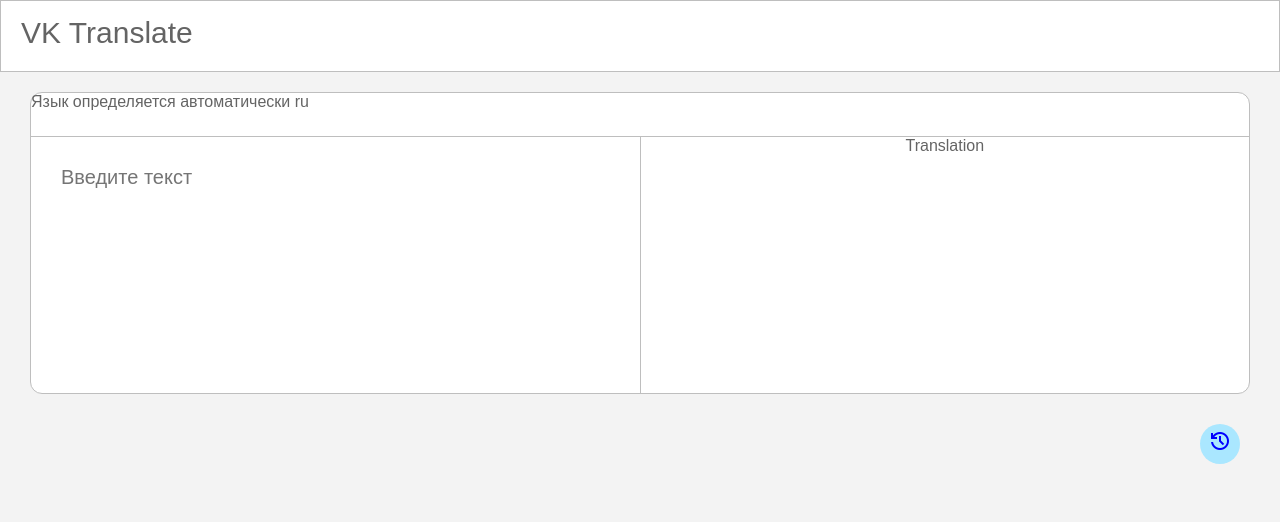
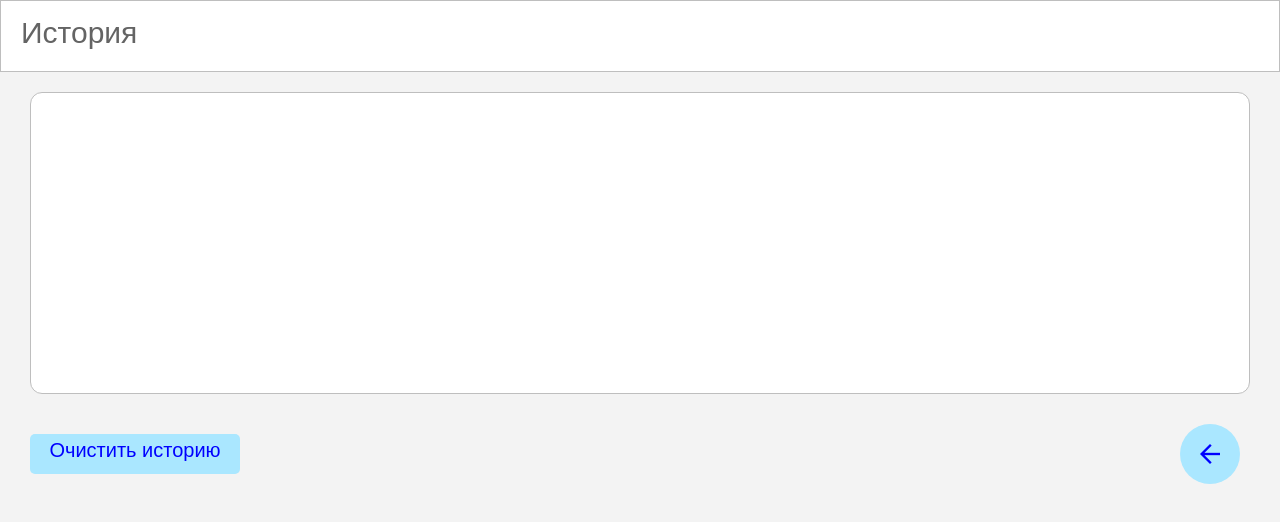
Before and after one commit to reatlaz/2022-2-VK-EDU-FS-Frontend-R-AFIATULLOV, a React (Create React App) app in the folder exam/: page /#/history in a window 1280 px wide. Before the commit this address led to /. Shown: the top 522 px of the page. Built offline with nearby package versions, Linux system fonts and the light colour scheme.

Commit message:
language select ready

```diff
--- a/exam/src/components/Button/Button.css
+++ b/exam/src/components/Button/Button.css
@@ -1,4 +1,5 @@
-.icon {
+.material-symbols-outlined {
+
   font-size: 30px;
   margin: auto;
   width: 40px;
@@ -7,6 +8,8 @@
 
 
 .button {
+  display: flex;
+  justify-content: center;
   font-size: 40px !important;
   align-self: flex-end;
   justify-self: flex-end;
@@ -15,8 +18,8 @@
   margin: 10px;
   padding: 5px;
   color: blue;
-  width: 30px;
-  height: 30px;
+  width: 50px;
+  height: 50px;
   border: 0;
   cursor: pointer;
   transition: background-color 0.25s;
--- a/exam/src/pages/PageHistory/PageHistory.css
+++ b/exam/src/pages/PageHistory/PageHistory.css
@@ -0,0 +1,75 @@
+body {
+  font-family: "Product Sans",Arial,sans-serif;
+  color: rgb(100, 100, 100);
+  background-color: rgb(243, 243, 243);
+
+}
+.heading {
+  font-size: 30px;
+  font-family: "Product Sans",Arial,sans-serif;
+  color: rgb(100, 100, 100);
+  height: 40px;
+
+}
+
+.translate-box {
+  display: flex;
+  flex-direction: column;
+  border-radius: 12px;
+  background-color: white;
+  margin: 20px 30px;
+  height: 300px;
+  border: 1px solid;
+  border-color: rgb(190, 190, 190);
+
+}
+
+.history-item {
+  padding: 15px;
+  border-bottom: 1px solid;
+  border-color: rgb(190, 190, 190);
+  transition: 0.25s;
+}
+.history-item:hover {
+  padding: 15px;
+  border-bottom: 1px solid;
+  border-color: rgb(190, 190, 190);
+  background-color: rgb(243, 243, 243);
+}
+.translate-history {
+  display: flex;
+  flex-direction: column;
+  border-radius: 12px;
+  background-color: white;
+  margin: 20px 30px;
+  min-height: 300px;
+  border: 1px solid;
+  border-color: rgb(190, 190, 190);
+}
+
+.history-buttons {
+  margin: 20px 30px;
+  display: flex;
+  justify-content: space-between;
+  flex-direction: row-reverse;
+}
+.clear-button {
+  margin: auto 0;
+  font-size: 20px !important;
+  text-align: center;
+  background-color: rgb(170, 231, 255);
+
+  padding: 5px;
+  color: blue;
+  width: 200px;
+  height: 30px;
+  border: 0;
+  cursor: pointer;
+  transition: background-color 0.25s;
+  border-radius: 5px;
+}
+
+.clear-button:hover {
+  background-color: #5297ff;
+
+}
--- a/exam/src/pages/PageHistory/PageHistory.jsx
+++ b/exam/src/pages/PageHistory/PageHistory.jsx
@@ -1,25 +1,36 @@
-import React, {useState, useEffect, useCallback, useRef} from 'react';
-import {Link, useParams} from 'react-router-dom'
+import React, {useState} from 'react';
+// import {Link, useParams} from 'react-router-dom'
 import {Button} from '../../components';
 import './PageHistory.css';
 
 export function PageHistory() {
   const [history, setHistory] = useState(JSON.parse(localStorage.getItem('history')));
-  useEffect(() => {
-    console.log(history)
-  }, [])
+  // useEffect(() => {
+  //   console.log(history)
+  // }, [])
   return (
     <div className='page-translate'>
     <nav>
       <div className='heading'>
-        VK Translate
+        История
       </div>
     </nav>
-    <div className='translate-box'>
-      {history && history.map((i) => <div>{i}</div>)}
+
+    <div className='translate-history'>
+      {history && history.map(
+        (item, index) => <div
+        className='history-item'
+        key={index}>
+          {item}
+        </div>
+      )}
     </div>
-    <div className='history-button'>
+    <div className='history-buttons'>
+
       <Button className='button' value='arrow_back' goTo='/'/>
+      <div className='clear-button' onClick={() =>  {localStorage.clear(); setHistory([])}}>
+        Очистить историю
+      </div>
     </div>
 
     </div>
--- a/exam/src/pages/PageTranslate/PageTranslate.css
+++ b/exam/src/pages/PageTranslate/PageTranslate.css
@@ -11,6 +11,7 @@
   height: 40px;
 
 }
+
 nav {
   background-color: white;
   display: flex;
@@ -35,8 +36,10 @@
 }
 
 .translate-header{
+  align-items: center;
   height: 50px;
   display: flex;
+  justify-content: space-evenly;
   flex-direction: row;
   border-bottom: 1px solid;
   border-color: rgb(190, 190, 190);
@@ -45,32 +48,97 @@
   display: flex;
   flex-direction: row;
   height: 100%;
+  width: 100%;
 }
-
+.text-form {
+  width: 100%;
+  height: 100%;
+}
 input {
-  font-size: 30px;
+  color: rgb(100, 100, 100);
+  font-size: 25px;
   font-family: "Product Sans",Arial,sans-serif;
-  width: calc(100% - 60px);
+  width: calc(100% - 40px);
   border: 0;
   height: auto;
   padding: 20px;
 }
 .translate-from{
-  width: 50%;
+  font-size: 25px;
+  min-width: 50%;
   border: 0;
   border-right: 1px solid;
   border-color: rgb(190, 190, 190);
 }
 .translate-to{
+  width: 50% !important;
+  text-align: left;
+  font-size: 25px;
+  font-family: "Product Sans",Arial,sans-serif;
   width: 50%;
+  border: 0;
+  height: auto;
+  padding: 20px;
 }
 input::placeholder  {
-  font-size: 20px;
+  font-size: 25px;
 }
-
+input:focus {
+  outline: none !important;
+}
+.language {
+  width: calc(50% - 20px);
+}
+.arrow {
+  width: 40px;
+}
 .history-button {
-
   margin: 20px 30px;
   display: flex;
   flex-direction: row-reverse;
 }
+
+.custom-dropdown {
+  position: relative;
+  display: inline-block;
+  vertical-align: middle;
+  margin: 10px; /* demo only */
+}
+
+.custom-dropdown select {
+  background-color: #e9e9e9;
+  color: rgb(100, 100, 100);
+  font-size: inherit;
+  padding: .5em;
+  padding-right: 2.5em;
+  border: 0;
+  margin: 5px;
+  border-radius: 3px;
+  text-indent: 0.01px;
+  width: 425.5px;
+  -webkit-appearance: button;
+}
+
+.custom-dropdown::before,
+.custom-dropdown::after {
+  content: "";
+  position: absolute;
+  pointer-events: none;
+}
+
+
+.custom-dropdown select[disabled] {
+  color: rgba(0,0,0,.3);
+}
+
+.custom-dropdown select[disabled]::after {
+  color: rgba(0,0,0,.1);
+}
+
+.custom-dropdown::before {
+  background-color: rgba(0,0,0,.15);
+}
+
+.custom-dropdown::after {
+  color: rgba(0,0,0,.4);
+}
--- a/exam/src/pages/PageTranslate/PageTranslate.jsx
+++ b/exam/src/pages/PageTranslate/PageTranslate.jsx
@@ -1,24 +1,55 @@
 import React, {useState} from 'react';
+import { Icon } from '@mui/material';
 import {Button} from '../../components';
+
 import './PageTranslate.css';
+import { useEffect } from 'react';
 
 export function PageTranslate() {
   const [text, setText] = useState('');
   const [translatedText, setTranslatedText] = useState('Translation');
-  const [language, setLanguage] = useState('ru');
-  const [detectedLanguage, setDetectedLanguage] = useState('Язык определится автоматически');
+
+  const [languages, setLanguages] = useState([]);
+  // const [detectedLanguage, setDetectedLanguage] = useState('Язык определится автоматически');
+  useEffect(() => {
+    chooseLanguage()
+  }, [])
   const handleChange = (event) => {
     setText(event.target.value);
   }
   const handleSubmit = (event) => {
     event.preventDefault();
     if (text !== '') {
-      translate(language);
+      translate();
       setText('');
 
     }
   }
-  const translate = (to) => {
+  const chooseLanguage = () => {
+    const options = {
+      method: 'GET',
+      headers: {
+        'X-RapidAPI-Key': 'df5ffa97f3mshfa5277882376ad1p1db7b7jsnb69ba524116a',
+        'X-RapidAPI-Host': 'microsoft-translator-text.p.rapidapi.com',
+        'x-rapidapi-ua': 'RapidAPI-Playground'
+      }
+    };
+
+    fetch('https://microsoft-translator-text.p.rapidapi.com/languages?api-version=3.0', options)
+      .then(response => response.json())
+      .then(response => {
+        console.log(response)
+
+        let langs = []
+        Object.keys(response.translation).forEach(function(key, index) {
+          langs.push({key, ...(response.translation[key])})
+        });
+        setLanguages(langs)
+        console.log(langs)
+        })
+      .catch(err => console.error(err));
+  }
+  const translate = () => {
     const options = {
       method: 'POST',
       headers: {
@@ -26,10 +57,13 @@
         'X-RapidAPI-Key': 'df5ffa97f3mshfa5277882376ad1p1db7b7jsnb69ba524116a',
         'X-RapidAPI-Host': 'microsoft-translator-text.p.rapidapi.com'
       },
-      body: '[{"Text":"I would really like to drive your car around the block a few times."}]'
+      body: `[{"Text":"${text}"}]`
     };
+    const e = document.getElementById('lang-select');
+    const language = e.value;
+    console.log(language)
 
-    fetch(`https://microsoft-translator-text.p.rapidapi.com/translate?to%5B0%5D=${to}&api-version=3.0&profanityAction=NoAction&textType=plain`, options)
+    fetch(`https://microsoft-translator-text.p.rapidapi.com/translate?to%5B0%5D=${language}&api-version=3.0&profanityAction=NoAction&textType=plain`, options)
       .then(response => response.json())
       .then(response => {
         const res = response[0].translations[0].text
@@ -53,14 +87,31 @@
     </nav>
     <div className='translate-box'>
       <div className='translate-header'>
+        <div className='language'>
+          Language is detected automatically
+        </div>
+        <div>
+          <Icon className='arrow material-symbols-outlined'>
+            arrow_forward
+          </Icon>
+        </div>
 
-        Язык определяется автоматически
-        {'\n'}
-        {language}
+
+
+
+        <div className='language' onClick={chooseLanguage}>
+          <span className="custom-dropdown">
+            <select id='lang-select'>
+              <option value="">Select language</option>
+              {languages && languages.map((item, index) => <option value={item.key} key={index}>{item.name + ' (' + item.nativeName + ')'}</option>
+              )}
+            </select>
+          </span>
+        </div>
       </div>
       <div className='translate'>
         <div className='translate-from'>
-          <form className="form" onSubmit={handleSubmit}>
+          <form className="text-form" onSubmit={handleSubmit}>
             <input className='translate-input'
               placeholder="Введите текст"
               onChange={handleChange}
```
